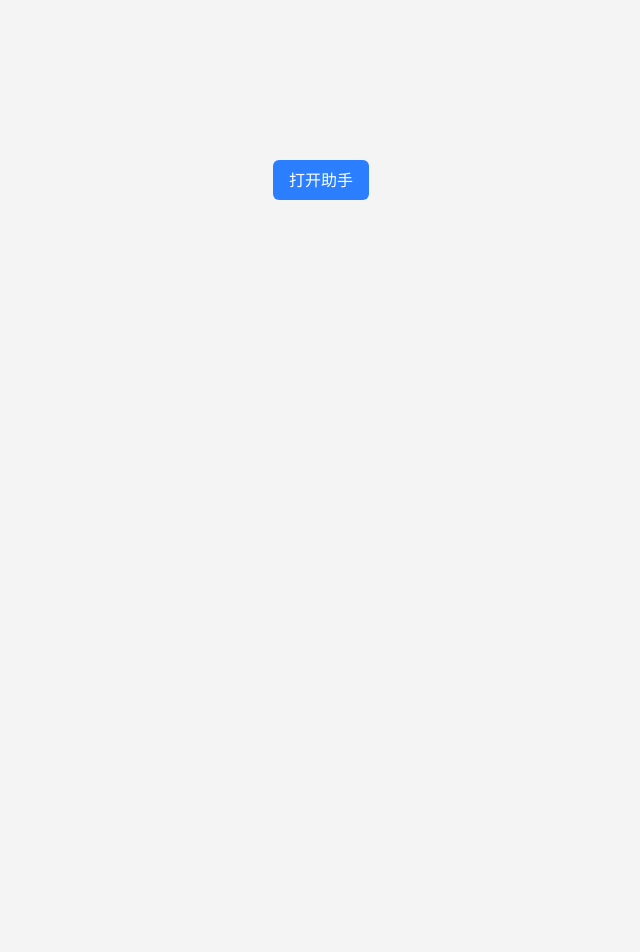
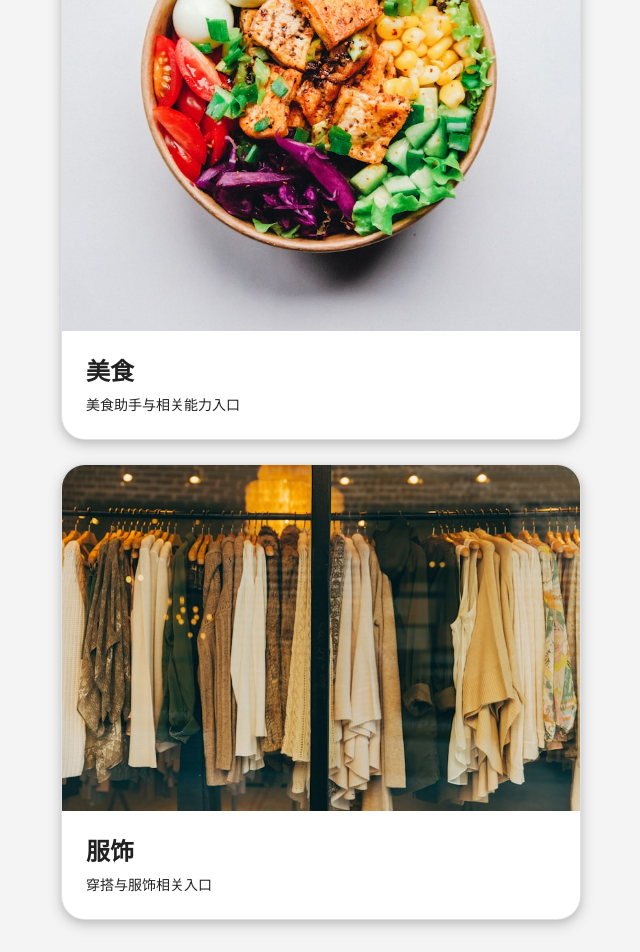
Before and after one commit to vladimirWang/private_chef_client, a React (Vite) app: page /#/ in a window 1280 px wide. Shown: the part 220-1172 px from the top of the page, without its empty margins (319-959 px from the left). Before the commit the page ends 800 px from the top, so only its background shows below. Built offline with nearby package versions, Linux system fonts and the light colour scheme; sample sign-in values are in the browser's storage.

Commit message:
Home页加入口，加服饰页面

```diff
--- /dev/null
+++ b/src/pages/ClothingPage.tsx
@@ -0,0 +1,7 @@
+import React from 'react'
+
+export default function ClothingPage() {
+  return (
+    <div>ClothingPage</div>
+  )
+}
--- a/src/pages/HomePage.tsx
+++ b/src/pages/HomePage.tsx
@@ -1,18 +1,105 @@
+import Box from "@mui/material/Box";
+import Card from "@mui/material/Card";
+import CardActionArea from "@mui/material/CardActionArea";
+import CardContent from "@mui/material/CardContent";
+import CardMedia from "@mui/material/CardMedia";
+import Typography from "@mui/material/Typography";
+import { Link } from "react-router-dom";
+import homeFood from "@/assets/home-food.jpg";
+import homeClothing from "@/assets/home-clothing.jpg";
+
+const cardShadow =
+  "0 1px 2px -2px rgba(0,0,0,0.16), 0 3px 6px 0 rgba(0,0,0,0.12), 0 5px 12px 4px rgba(0,0,0,0.09)";
+
+const cardShadowHover =
+  "0 3px 6px -4px rgba(0,0,0,0.18), 0 6px 16px 0 rgba(0,0,0,0.14), 0 9px 28px 8px rgba(0,0,0,0.10)";
+
 export default function HomePage() {
   return (
-    <div className="min-h-screen flex items-center justify-center text-gray-500">
-      <button
-        className="bg-blue-500 text-white px-4 py-2 rounded-md"
-        onClick={() => {
-          fetch('/api').then(res => {
-            console.log(res);
-          }).catch(err => {
-            console.error(err);
-          });
+    <Box
+      className="min-h-screen"
+      sx={{
+        display: "flex",
+        flexDirection: "column",
+        alignItems: "center",
+        justifyContent: "center",
+        gap: 3,
+        px: 2,
+        py: 4,
+        bgcolor: "background.default",
+      }}
+    >
+      <Card
+        elevation={0}
+        sx={{
+          width: "100%",
+          maxWidth: 520,
+          borderRadius: 2,
+          border: "1px solid",
+          borderColor: "divider",
+          boxShadow: cardShadow,
+          overflow: "hidden",
+          transition: "box-shadow 0.2s ease, transform 0.2s ease",
+          "&:hover": {
+            boxShadow: cardShadowHover,
+            transform: "translateY(-2px)",
+          },
         }}
       >
-        打开助手
-      </button>
-    </div>
+        <CardActionArea component={Link} to="/yum" sx={{ display: "block" }}>
+          <CardMedia
+            component="img"
+            height={200}
+            image={homeFood}
+            alt="美食"
+            sx={{ objectFit: "cover" }}
+          />
+          <CardContent sx={{ p: 3 }}>
+            <Typography variant="h5" component="h2" gutterBottom sx={{ fontWeight: 700 }}>
+              美食
+            </Typography>
+            <Typography variant="body2" color="text.secondary">
+              美食助手与相关能力入口
+            </Typography>
+          </CardContent>
+        </CardActionArea>
+      </Card>
+
+      <Card
+        elevation={0}
+        sx={{
+          width: "100%",
+          maxWidth: 520,
+          borderRadius: 2,
+          border: "1px solid",
+          borderColor: "divider",
+          boxShadow: cardShadow,
+          overflow: "hidden",
+          transition: "box-shadow 0.2s ease, transform 0.2s ease",
+          "&:hover": {
+            boxShadow: cardShadowHover,
+            transform: "translateY(-2px)",
+          },
+        }}
+      >
+        <CardActionArea component={Link} to="/clothing" sx={{ display: "block" }}>
+          <CardMedia
+            component="img"
+            height={200}
+            image={homeClothing}
+            alt="服饰"
+            sx={{ objectFit: "cover" }}
+          />
+          <CardContent sx={{ p: 3 }}>
+            <Typography variant="h5" component="h2" gutterBottom sx={{ fontWeight: 700 }}>
+              服饰
+            </Typography>
+            <Typography variant="body2" color="text.secondary">
+              穿搭与服饰相关入口
+            </Typography>
+          </CardContent>
+        </CardActionArea>
+      </Card>
+    </Box>
   );
 }
--- a/src/pages/LoginForm.tsx
+++ b/src/pages/LoginForm.tsx
@@ -20,7 +20,7 @@ function postLoginPathFromWindow(search: string): string {
   if (raw.startsWith("/") && !raw.startsWith("//") && !raw.includes("\0")) {
     return raw;
   }
-  return "/chat";
+  return "/";
 }
 
 function RegisteredBanner() {
--- a/src/routes/index.tsx
+++ b/src/routes/index.tsx
@@ -6,7 +6,8 @@ import RegisterForm from "@/pages/RegisterForm";
 // import ChatPage from "@/pages/ChatPage";
 import Layout from "@/Layout";
 import NotFound from "@/pages/NotFound";
-const chatPageLazy = lazy(() => import("@/pages/ChatPage"));
+const yumPageLazy = lazy(() => import("@/pages/YumPage"));
+const clotingPageLazy = lazy(() => import("@/pages/ClothingPage"));
 
 export const routes: RouteObject[] = [
     {
@@ -20,8 +21,12 @@ export const routes: RouteObject[] = [
                 // Component: AssistantPage
             },
             {
-                path: "/chat",
-                Component: chatPageLazy
+                path: "/yum",
+                Component: yumPageLazy
+            },
+            {
+                path: "/clothing",
+                Component: clotingPageLazy
             }
         ]
     },
```
Also changed, not shown: src/assets/home-clothing.jpg (added), src/assets/home-food.jpg (added), src/pages/YumPage.tsx (renamed from src/pages/ChatPage.tsx).
